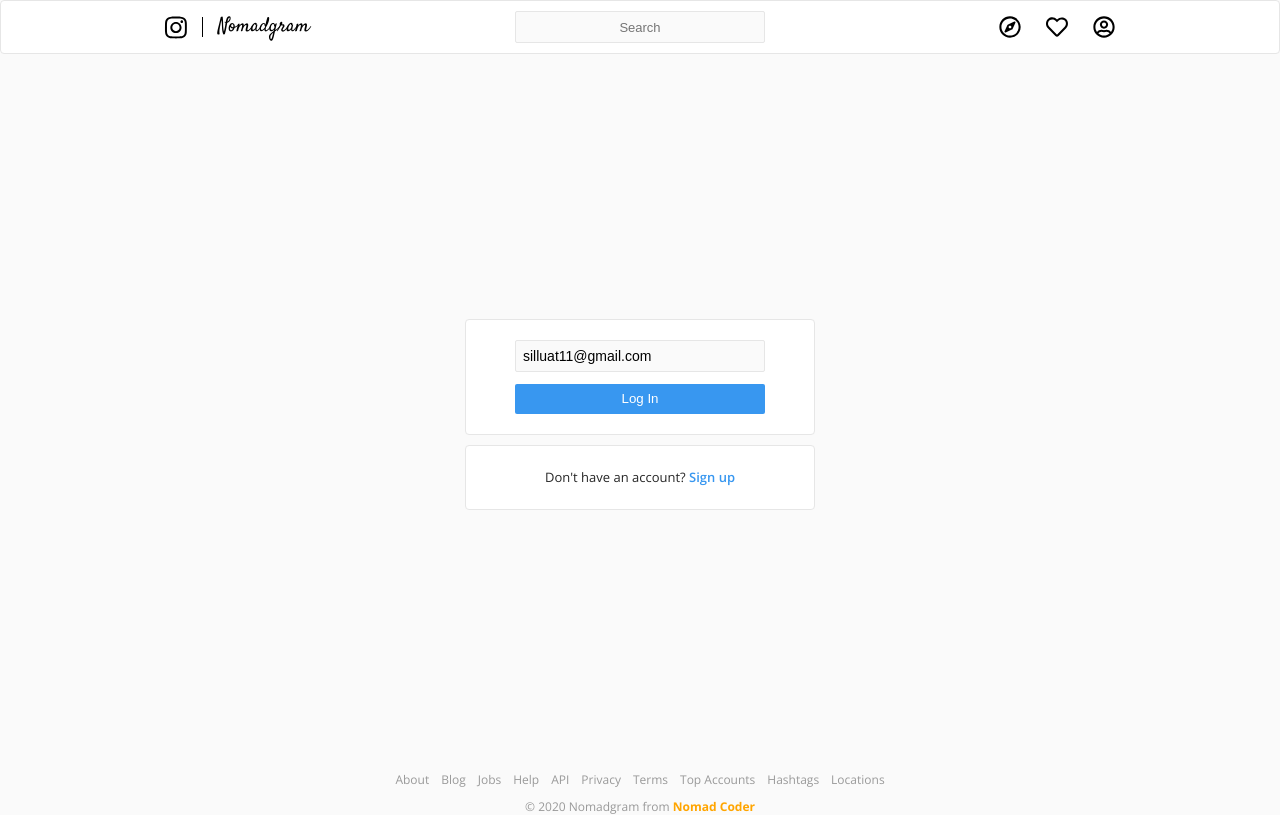
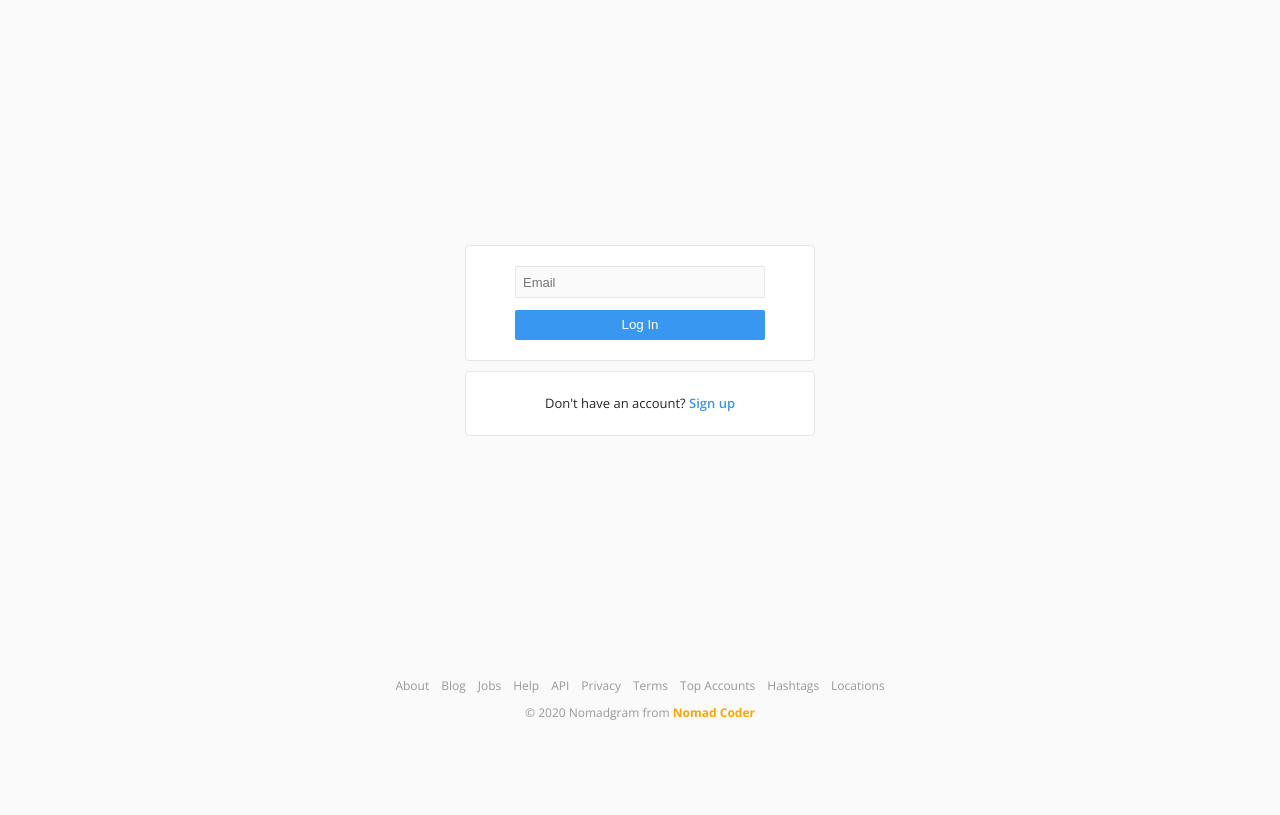
Before and after one commit to ddamjengi1020/nomadgram-front, a React (Create React App) app: page /#/ in a window 1280 px wide. Built offline with nearby package versions, Linux system fonts and the light colour scheme.

Commit message:
#2.6 header query & send to graphql server with request header options

```diff
--- a/src/Apollo/Client.js
+++ b/src/Apollo/Client.js
@@ -1,5 +1,7 @@
 import { ApolloClient, HttpLink, InMemoryCache } from "@apollo/client";
 import { typeDefs, resolvers } from "./localState";
+
+const getToken = localStorage.getItem("token");
 
 export default new ApolloClient({
   cache: new InMemoryCache(),
@@ -12,5 +14,8 @@ export default new ApolloClient({
       console.log("graphQLErrors", graphQLErrors);
       console.log("networkError", networkError);
     },
+    headers: {
+      authorization: getToken ? `Bearer ${getToken}` : "",
+    },
   }),
 });
--- a/src/Components/Header.js
+++ b/src/Components/Header.js
@@ -1,5 +1,6 @@
 import styled from "styled-components";
-import { Link } from "react-router-dom";
+import { gql, useQuery } from "@apollo/client";
+import { Link, withRouter } from "react-router-dom";
 import { FontAwesomeIcon } from "@fortawesome/react-fontawesome";
 import { faInstagram } from "@fortawesome/free-brands-svg-icons";
 import {
@@ -11,6 +12,9 @@ import useInput from "Hooks/useInput";
 import Input from "./Input";
 
 const Container = styled.header`
+  position: fixed;
+  top: 0;
+  left: 0;
   width: 100%;
   padding: 10px 0;
   ${(props) => props.theme.whiteBox};
@@ -59,10 +63,24 @@ const HeaderItem = styled(Link)`
   }
 `;
 
-export default () => {
+const ME = gql`
+  {
+    me {
+      userName
+    }
+  }
+`;
+
+export default withRouter(({ history }) => {
   const search = useInput("");
-  const onSubmit = (e) => {
+
+  const { data } = useQuery(ME);
+
+  const onSearchSubmit = (e) => {
+    const { value, setValue } = search;
     e.preventDefault();
+    history.push(`/search?term=${value}`);
+    setValue("");
   };
   return (
     <Container>
@@ -78,7 +96,7 @@ export default () => {
           </LogoItem>
         </HeaderColumn>
         <HeaderColumn>
-          <form onSubmit={onSubmit}>
+          <form onSubmit={onSearchSubmit}>
             <Input placeholder={"Search"} {...search} search={true} />
           </form>
         </HeaderColumn>
@@ -97,7 +115,7 @@ export default () => {
               style={{ fontSize: 22 }}
             />
           </HeaderItem>
-          <HeaderItem to={"/user"}>
+          <HeaderItem to={data?.me ? `/${data.me.userName}` : "/#"}>
             <FontAwesomeIcon
               icon={faUserCircle}
               color={"black"}
@@ -108,4 +126,4 @@ export default () => {
       </Wrapper>
     </Container>
   );
-};
+});
--- a/src/Components/Router.js
+++ b/src/Components/Router.js
@@ -1,28 +1,42 @@
 import PropTypes from "prop-types";
 import styled from "styled-components";
 import { HashRouter, Route, Switch } from "react-router-dom";
+import Header from "./Header";
 import Auth from "Routes/Auth";
 import Feed from "Routes/Feed";
-import Header from "./Header";
+import Explore from "Routes/Explore";
+import Profile from "Routes/Profile";
+import Search from "Routes/Search";
 
 const Container = styled.main`
   max-width: ${(props) => props.theme.maxFeedWidth};
   width: 100%;
-  padding: 20px 0;
+  padding: ${(props) => (props.isLoggedIn ? "80px 0" : "0")};
   margin: 0 auto;
 `;
-const LoggedInRoutes = () => <Route exact path="/" component={Feed}></Route>;
+const LoggedInRoutes = () => (
+  <>
+    <Header />
+    <Switch>
+      <Route exact path="/" component={Feed} />
+      <Route path="/explore" component={Explore} />
+      <Route path="/search" component={Search} />
+      <Route path="/:username" component={Profile} />
+    </Switch>
+  </>
+);
 
-const LoggedOutRoutes = () => <Route exact path="/" component={Auth}></Route>;
+const LoggedOutRoutes = () => (
+  <Switch>
+    <Route exact path="/" component={Auth} />
+  </Switch>
+);
 
 const Router = ({ isLoggedIn }) => (
   <HashRouter>
-    <Header />
-    <Switch>
-      <Container>
-        {isLoggedIn ? <LoggedInRoutes /> : <LoggedOutRoutes />}
-      </Container>
-    </Switch>
+    <Container isLoggedIn={isLoggedIn}>
+      {isLoggedIn ? <LoggedInRoutes /> : <LoggedOutRoutes />}
+    </Container>
   </HashRouter>
 );
 
--- a/src/Hooks/useInput.js
+++ b/src/Hooks/useInput.js
@@ -8,5 +8,5 @@ export default (defaultValue) => {
     } = e;
     setValue(value);
   };
-  return { value, onChange };
+  return { value, onChange, setValue };
 };
--- a/src/Routes/Auth/AuthContainer.js
+++ b/src/Routes/Auth/AuthContainer.js
@@ -14,7 +14,7 @@ export default () => {
   const [action, setAction] = useState("");
   const [isConfirm, setIsConfirm] = useState(false);
   const userName = useInput("");
-  const email = useInput("silluat11@gmail.com");
+  const email = useInput("");
   const firstName = useInput("");
   const lastName = useInput("");
   const secret = useInput("");
--- /dev/null
+++ b/src/Routes/Notification.js
@@ -0,0 +1 @@
+export default () => <div>Notification</div>;
--- /dev/null
+++ b/src/Routes/Search.js
@@ -0,0 +1 @@
+export default () => <div>Search</div>;
```
